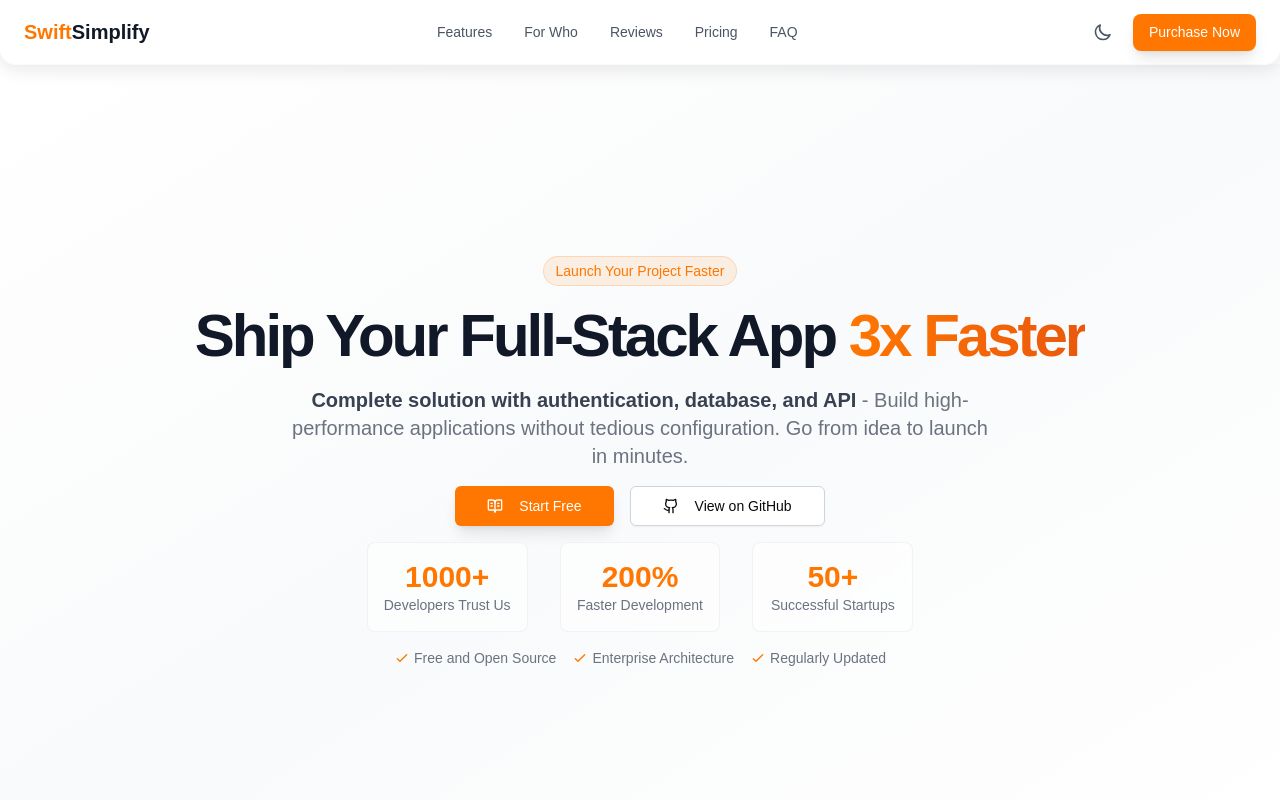
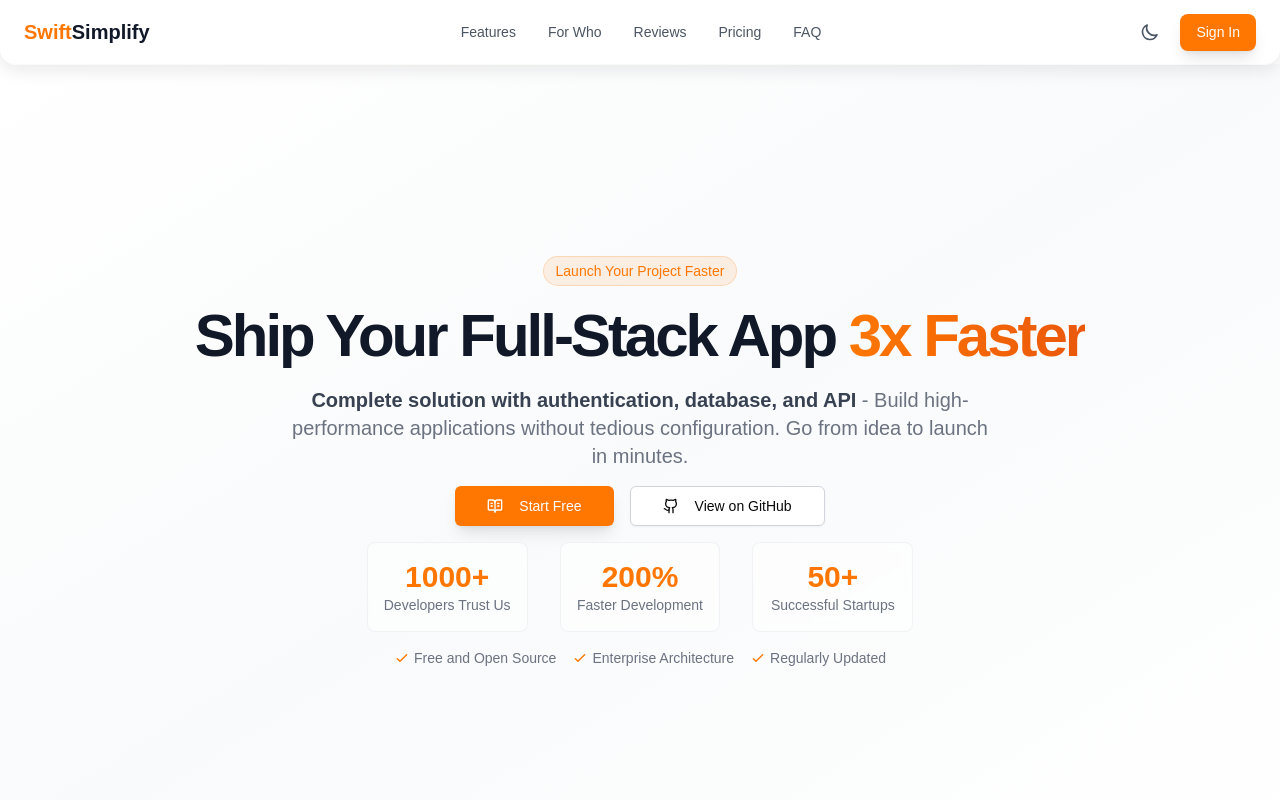
Before and after one commit to zidong0822/swift-simplify-nextjs-supabase-starter, a Next.js app: page / in a window 1280 px wide. Shown: the top 800 px of the page. Built offline with nearby package versions, Linux system fonts and the light colour scheme; no server answers.

Commit message:
feat: 链接替换

```diff
--- a/components/layout/Header.tsx
+++ b/components/layout/Header.tsx
@@ -91,10 +91,10 @@ export function Header() {
             </button>
             <div>
               <Link
-                href="#get-started"
+                href="/login"
                 className="hidden md:inline-flex px-4 py-2 text-[14px] font-medium text-white bg-primary hover:bg-primary/90 rounded-lg transition-all duration-200 shadow-lg hover:shadow-xl dark:shadow-primary/20 dark:hover:shadow-primary/30"
               >
-                Purchase Now
+                Sign In
               </Link>
             </div>
           </div>
```
